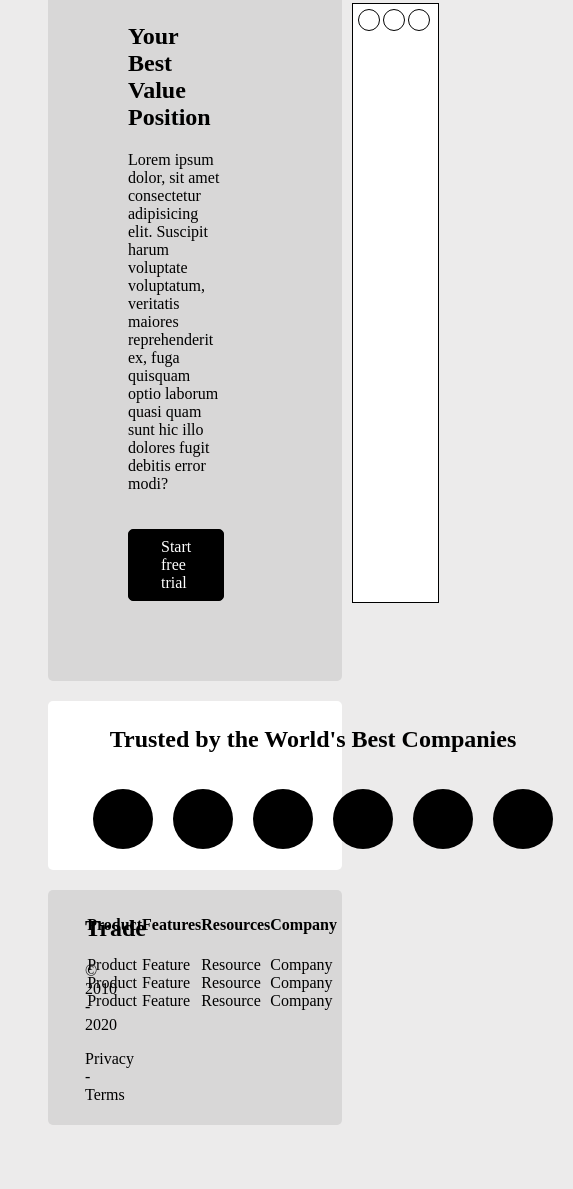
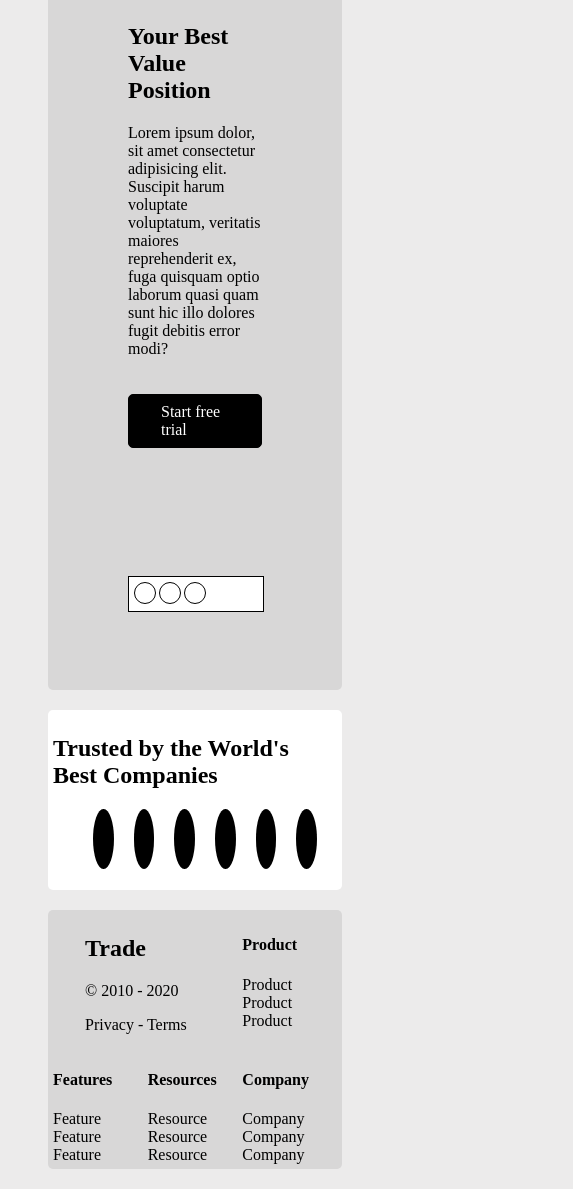
Before and after one commit to johncs85/grid-lab, a plain HTML site: page index.html in a window 390 px wide. Shown: the part 186-1375 px from the top of the page, 573 px wide, since content can reach past the window. Before the commit the page ends 1331 px from the top, so only its background shows below. Drawn offline with Linux system fonts and the light colour scheme.

Commit message:
Add media queries

```diff
--- a/css/style.css
+++ b/css/style.css
@@ -59,6 +59,13 @@ ul {
     grid-area: actions;
 
 }
+@media(max-width: 680px) {
+    .actions>.btn{
+        padding: 2px 8px;
+        font-size: small;
+    }
+
+}
 
 
 /* Hero section  */
@@ -96,6 +103,15 @@ ul {
     border-radius: 100%;
     margin-right: 3px;
 }
+@media(max-width: 680px) {
+    .hero{
+        grid-template-columns: 1fr;
+    }
+
+    .hero>.right-hero {
+        width: 100%;
+    }
+}
 
 /* social proof section  */
 .social-proof {
@@ -121,6 +137,12 @@ ul {
     border-radius: 100%;
     margin-right: 20px;
     background-color: #000;
+}
+
+@media(max-width: 680px) {
+    .social-proof{
+        display: block;
+    }
 }
 
 
@@ -158,3 +180,12 @@ footer>.resources {
 footer>.company {
     grid-area: company;
 }
+
+@media(max-width: 680px){
+    footer{
+        grid-template-columns: repeat(3, 1fr);
+        grid-template-areas:
+        "copyright copyright products"
+        "features resources company";
+    }
+}
```
